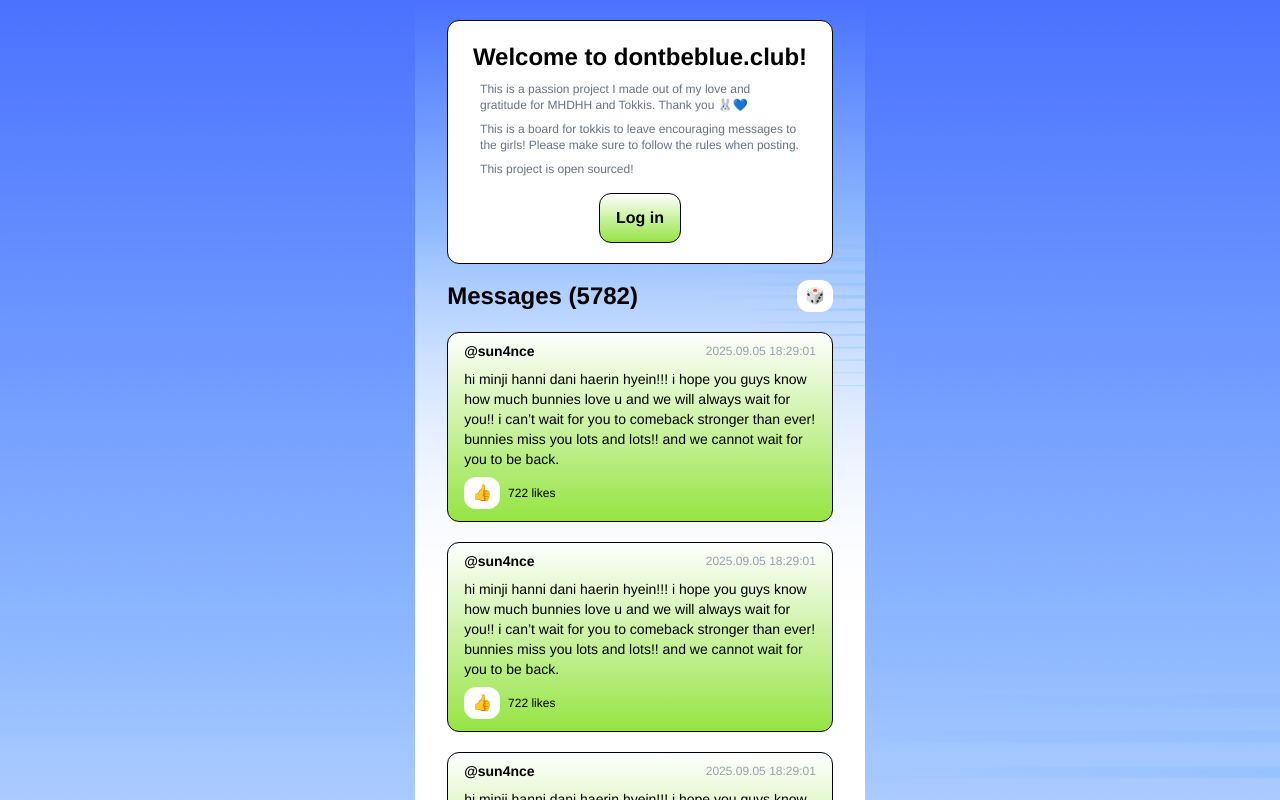
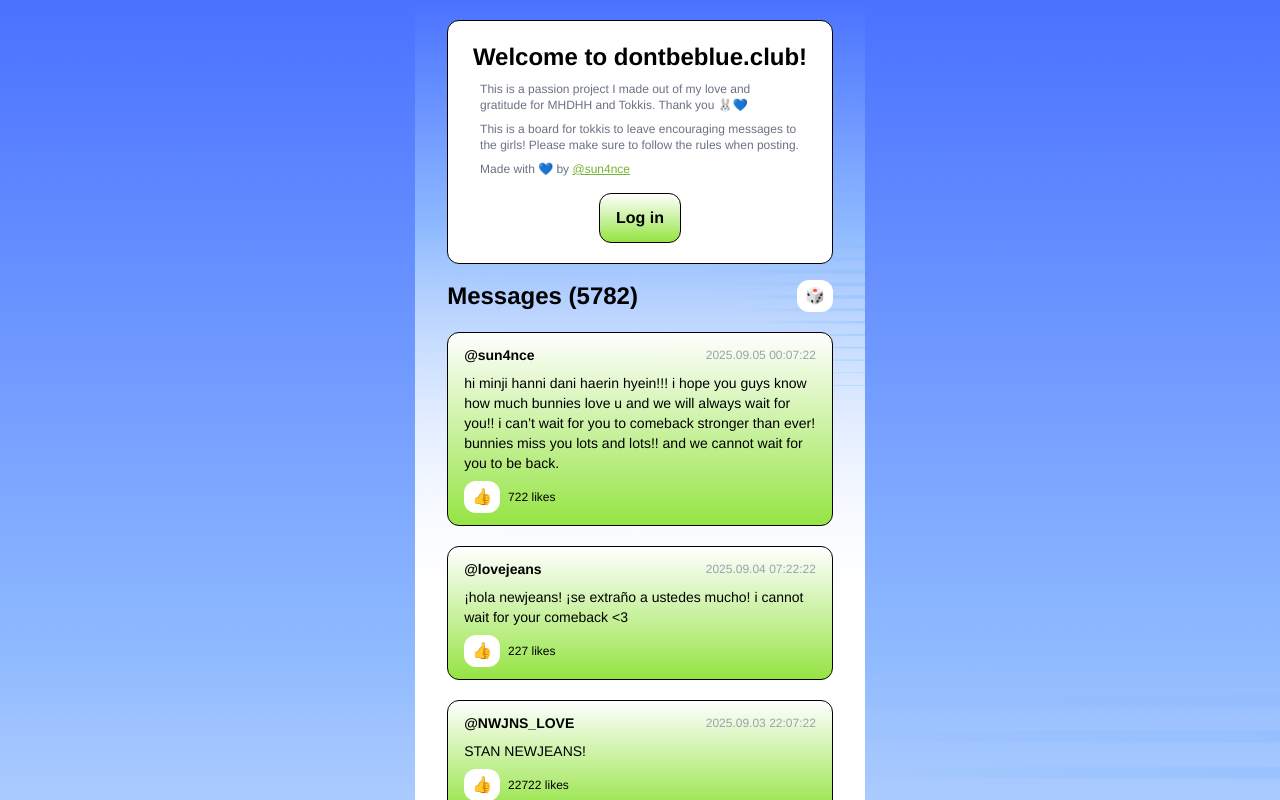
Before and after one commit to mbouli/dontbeblue, a Next.js app: page / in a window 1280 px wide. Built offline with nearby package versions, Linux system fonts and the light colour scheme.

Commit message:
add props to MessageCard and add dummy messages

```diff
--- a/src/app/globals.css
+++ b/src/app/globals.css
@@ -40,3 +40,8 @@
   background: #95E443;
   background: linear-gradient(0deg, rgba(149, 228, 67, 1) 0%, rgba(255, 255, 255, 1) 100%);
 }
+
+a {
+  color: #75b233;
+  text-decoration: underline;
+}
--- a/src/components/Hero.tsx
+++ b/src/components/Hero.tsx
@@ -11,7 +11,7 @@
                 <p className='pt-2 text-gray-500 text-xs w-5/6 mx-auto'> This is a board for tokkis to leave encouraging
                     messages to the girls! Please make sure to follow
                     the rules when posting. </p>
-                <p className='pt-2 pb-4 text-gray-500 text-xs w-5/6 mx-auto'>This project is open sourced!</p>
+                <p className='pt-2 pb-4 text-gray-500 text-xs w-5/6 mx-auto'>Made with 💙 by <a href="https://x.com/sun4nce">@sun4nce</a></p>
             </div>
             <div className="flex justify-center pb-5">
                 <AuthButton />
--- a/src/components/MessageCard.tsx
+++ b/src/components/MessageCard.tsx
@@ -1,20 +1,18 @@
 import React from 'react'
 
-const MessageCard = () => {
+const MessageCard = ({ username, postDate, messageContent, numLikes }: { username: string; postDate: string; messageContent: string; numLikes: number }) => {
     return (
         <div className='w-6/7 msg-bg mt-5 border-1 border-black rounded-xl'>
-            <div className='flex justify-between items-center pt-2 w-11/12 mx-auto'>
-                <h1 className='text-center text-black font-semibold text-sm'>@sun4nce</h1>
-                <p className='text-center text-gray-400 text-xs'>2025.09.05 18:29:01</p>
+            <div className='flex justify-between items-center pt-3 w-11/12 mx-auto'>
+                <h1 className='text-center text-black font-semibold text-sm'>@{username}</h1>
+                <p className='text-center text-gray-400 text-xs'>{postDate}</p>
             </div>
             <div className='w-11/12 mx-auto text-left pt-2'>
-                <p className=' text-black text-sm'>hi minji hanni dani haerin hyein!!! i hope you guys know
-                    how much bunnies love u and we will always wait for you!! i can’t wait for you to comeback stronger than ever! bunnies miss
-                    you lots and lots!! and we cannot wait for you to be back.</p>
+                <p className=' text-black text-sm'>{messageContent}</p>
             </div>
             <div className='pt-2 pb-3 w-11/12 mx-auto flex items-center gap-2'>
                 <p className='bg-white rounded-xl px-2 py-1'>👍</p>
-                <p className='text-black text-xs'>722 likes</p>
+                <p className='text-black text-xs'>{numLikes} likes</p>
             </div>
             {/* <p className='pt-2 text-gray-500 text-xs w-5/6 mx-auto'> This is a passion project I made out of my love and
                 gratitude for MHDHH and Tokkis. Thank you 🐰💙</p>
--- a/src/components/Messages.tsx
+++ b/src/components/Messages.tsx
@@ -8,15 +8,46 @@
         <h1 className='text-black font-bold text-2xl'>Messages (5782)</h1>
         <p className='bg-white rounded-xl px-2 py-1'>🎲</p>
       </div>
-      <MessageCard />
-      <MessageCard />
-      <MessageCard />
-      <MessageCard />
-      <MessageCard />
-      <MessageCard />
-      <MessageCard />
-      <MessageCard />
-      <MessageCard />
+      <MessageCard
+        username='sun4nce'
+        postDate='2025.09.05 00:07:22'
+        messageContent='hi minji hanni dani haerin hyein!!! i hope you guys know
+                    how much bunnies love u and we will always wait for you!! i can’t wait for you to comeback stronger than ever! bunnies miss
+                    you lots and lots!! and we cannot wait for you to be back.'
+        numLikes={722}
+      />
+      <MessageCard
+        username='lovejeans'
+        postDate='2025.09.04 07:22:22'
+        messageContent='¡hola newjeans! ¡se extraño a ustedes mucho! i cannot wait for your comeback <3'
+        numLikes={227}
+      />
+      <MessageCard
+        username='NWJNS_LOVE'
+        postDate='2025.09.03 22:07:22'
+        messageContent='STAN NEWJEANS!'
+        numLikes={22722}
+      />
+      <MessageCard
+        username='sun4nce'
+        postDate='2025.09.03 00:07:22'
+        messageContent='hi minji hanni dani haerin hyein!!! i hope you guys know
+                    how much bunnies love u and we will always wait for you!! i can’t wait for you to comeback stronger than ever! bunnies miss
+                    you lots and lots!! and we cannot wait for you to be back.'
+        numLikes={722}
+      />
+      <MessageCard
+        username='lovejeans'
+        postDate='2025.09.02 07:22:22'
+        messageContent='¡hola newjeans! ¡se extraño a ustedes mucho! i cannot wait for your comeback <3'
+        numLikes={227}
+      />
+      <MessageCard
+        username='NWJNS_LOVE'
+        postDate='2025.09.01 22:07:22'
+        messageContent='STAN NEWJEANS!'
+        numLikes={22722}
+      />
     </>
   )
 }
```
